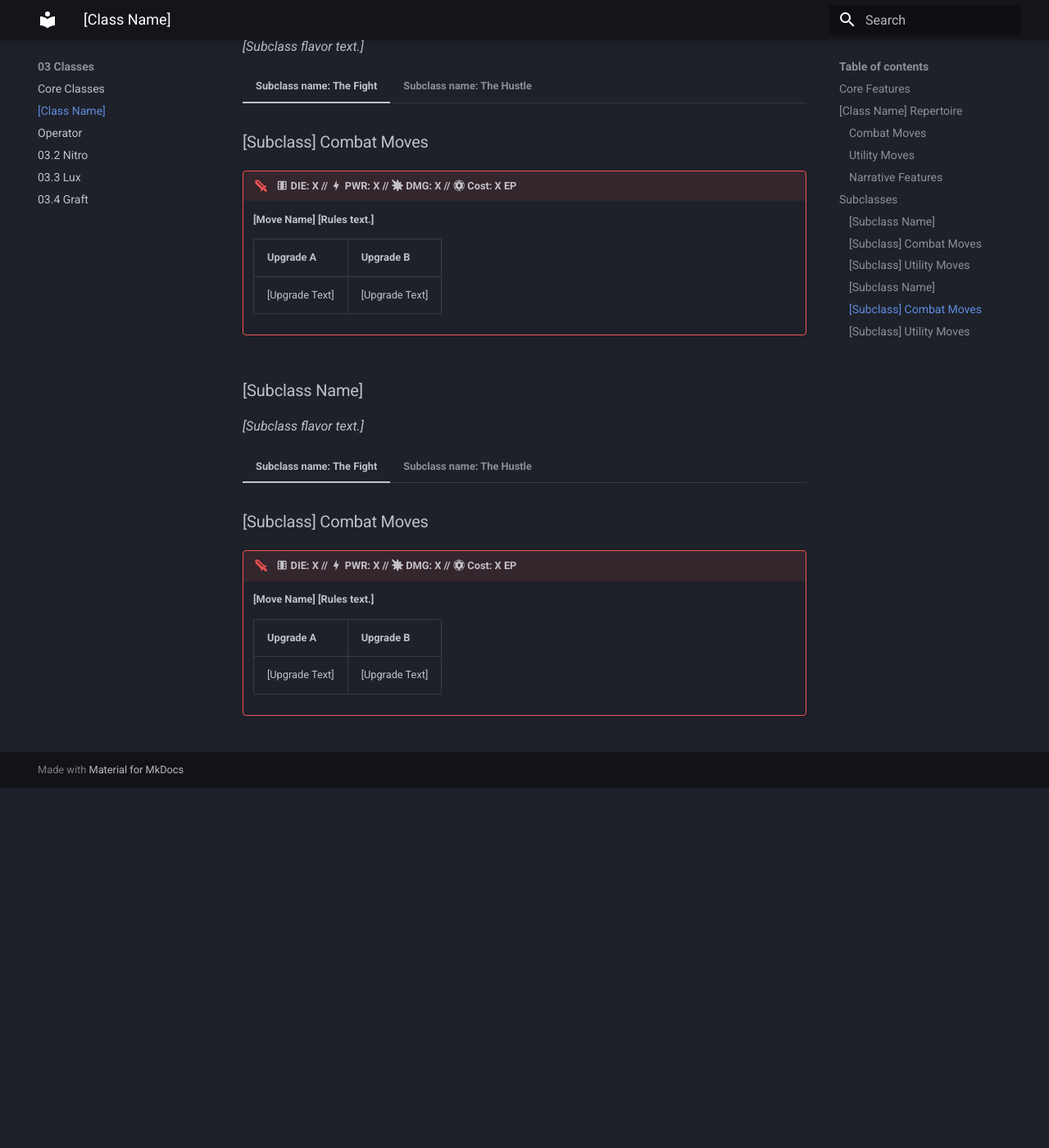
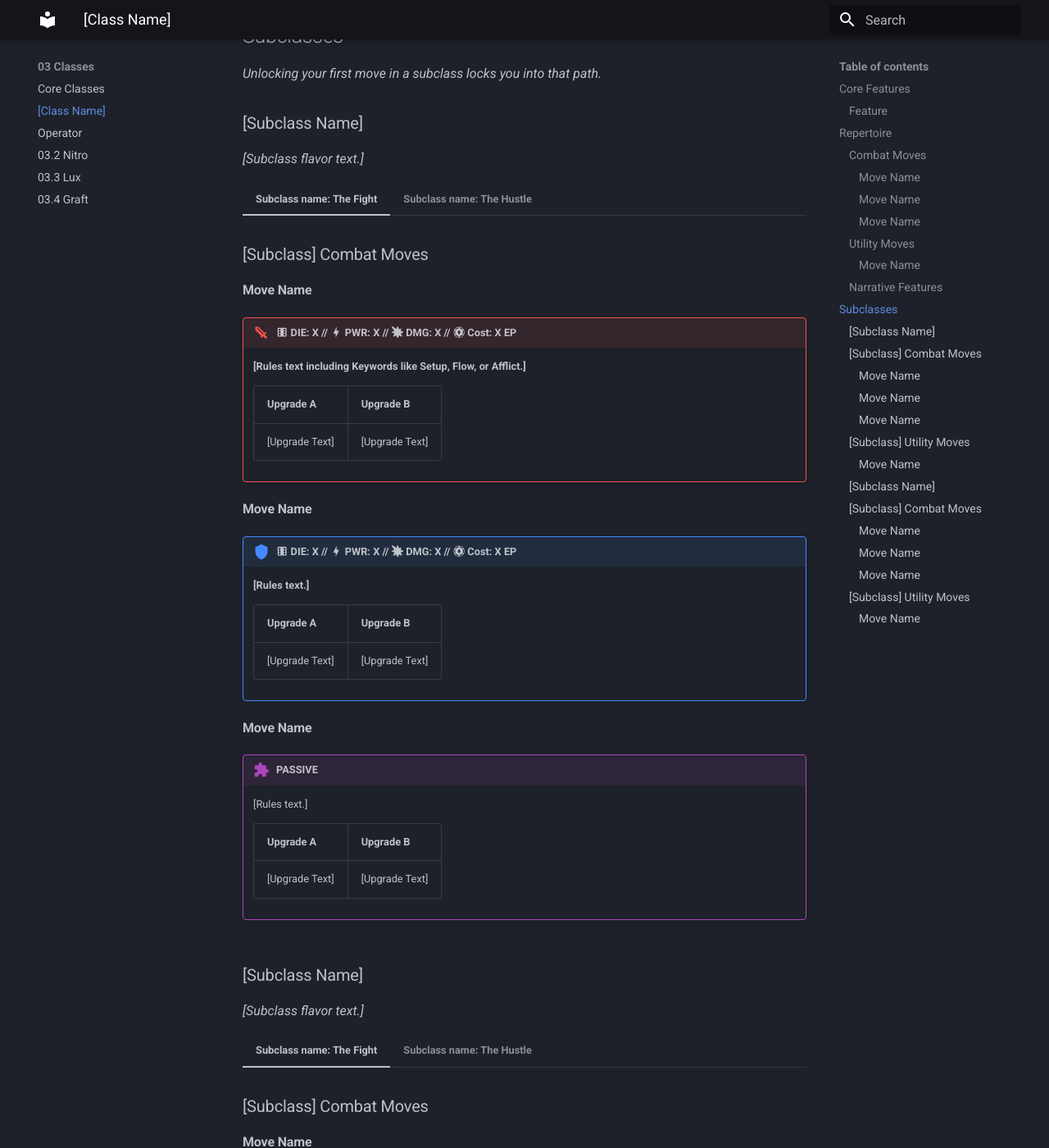
Before and after one commit to Bonfou/LimboRPG, an MkDocs documentation site: the page built from docs/03_Classes/03.0_Template.md, in a window 1280 px wide and 1400 px high, scrolled down 1637 px. Shown: the whole window at 82% size. Built offline with MkDocs 1.6.1 and Material for MkDocs 9.7.7, drawn with Linux system fonts in a browser that asks for light colours; before the commit the page ends 2598 px from its top, so only the background shows below that; some of the changed text lies outside the part shown.

Commit message:
Improve template

```diff
--- a/docs/03_Classes/03.0_Template.md
+++ b/docs/03_Classes/03.0_Template.md
@@ -1,38 +1,36 @@
 # [Class Name]
-*[A brief, evocative flavor quote or description of the class's role in the City.]*
+>[A brief, evocative flavor quote or description of the class's role in the City.]
 ## Core Features
-*[Describe the mechanics that define this class across all levels.]*
-
-!!! feature "FEATURE: [Feature Name]"
+### Feature
+!!! feature "FEATURE"
     [Rules text for the core feature.]
 
 ---
-## [Class Name] Repertoire
+## Repertoire
 *Manage your 8-Move Repertoire limit carefully between Rests.*
 
 === "The Fight"
 
     ### Combat Moves
     *Costs 1 Fight Cred per unlock/level.*
-
+	#### Move Name
     !!! offensive ":material-dice-6: **DIE:** X // :material-lightning-bolt: **PWR**: X // :fontawesome-solid-burst: **DMG**: X // **:material-poker-chip: Cost:** X EP"
-        **[Move Name]**
         [Rules text including Keywords like Setup, Flow, or Afflict.]
 
         | Upgrade A | Upgrade B |
         | :--- | :--- |
         | [Upgrade Text] | [Upgrade Text] |
 
+	#### Move Name
     !!! defensive ":material-dice-6: **DIE:** X // :material-lightning-bolt: **PWR:** X // :fontawesome-solid-burst: **DMG:** X // **:material-poker-chip: Cost:** X EP"
-        **[Move Name]**
         [Rules text.]
 
         | Upgrade A | Upgrade B |
         | :--- | :--- |
         | [Upgrade Text] | [Upgrade Text] |
 
+	#### Move Name
     !!! passive "PASSIVE"
-        **[Move Name]**
         [Rules text.]
 
         | Upgrade A | Upgrade B |
@@ -44,7 +42,8 @@
     ### Utility Moves
     *Costs 1 Hustle Cred per unlock/level.*
 
-    !!! utility "UTILITY: [Move Name]"
+	#### Move Name
+    !!! utility "UTILITY"
         **Cost:** X FP
         [Rules text]
 
@@ -65,8 +64,24 @@
 === "Subclass name: The Fight"
 
     ### [Subclass] Combat Moves
+    #### Move Name
     !!! offensive ":material-dice-6: **DIE:** X // :material-lightning-bolt: **PWR**: X // :fontawesome-solid-burst: **DMG**: X // **:material-poker-chip: Cost:** X EP"
-        **[Move Name]**
+        [Rules text including Keywords like Setup, Flow, or Afflict.]
+
+        | Upgrade A | Upgrade B |
+        | :--- | :--- |
+        | [Upgrade Text] | [Upgrade Text] |
+
+	#### Move Name
+    !!! defensive ":material-dice-6: **DIE:** X // :material-lightning-bolt: **PWR:** X // :fontawesome-solid-burst: **DMG:** X // **:material-poker-chip: Cost:** X EP"
+        [Rules text.]
+
+        | Upgrade A | Upgrade B |
+        | :--- | :--- |
+        | [Upgrade Text] | [Upgrade Text] |
+
+	#### Move Name
+    !!! passive "PASSIVE"
         [Rules text.]
 
         | Upgrade A | Upgrade B |
@@ -76,9 +91,10 @@
 === "Subclass name: The Hustle"
 
     ### [Subclass] Utility Moves
-    !!! utility "UTILITY: [Move Name]"
+	#### Move Name
+    !!! utility "UTILITY"
         **Cost:** X FP
-        [Rules text.]
+        [Rules text]
 
         | Upgrade A | Upgrade B |
         | :--- | :--- |
@@ -89,8 +105,24 @@
 === "Subclass name: The Fight"
 
     ### [Subclass] Combat Moves
+    #### Move Name
     !!! offensive ":material-dice-6: **DIE:** X // :material-lightning-bolt: **PWR**: X // :fontawesome-solid-burst: **DMG**: X // **:material-poker-chip: Cost:** X EP"
-        **[Move Name]**
+        [Rules text including Keywords like Setup, Flow, or Afflict.]
+
+        | Upgrade A | Upgrade B |
+        | :--- | :--- |
+        | [Upgrade Text] | [Upgrade Text] |
+
+	#### Move Name
+    !!! defensive ":material-dice-6: **DIE:** X // :material-lightning-bolt: **PWR:** X // :fontawesome-solid-burst: **DMG:** X // **:material-poker-chip: Cost:** X EP"
+        [Rules text.]
+
+        | Upgrade A | Upgrade B |
+        | :--- | :--- |
+        | [Upgrade Text] | [Upgrade Text] |
+
+	#### Move Name
+    !!! passive "PASSIVE"
         [Rules text.]
 
         | Upgrade A | Upgrade B |
@@ -100,9 +132,10 @@
 === "Subclass name: The Hustle"
 
     ### [Subclass] Utility Moves
-    !!! utility "UTILITY: [Move Name]"
+	#### Move Name
+    !!! utility "UTILITY"
         **Cost:** X FP
-        [Rules text.]
+        [Rules text]
 
         | Upgrade A | Upgrade B |
         | :--- | :--- |
```
